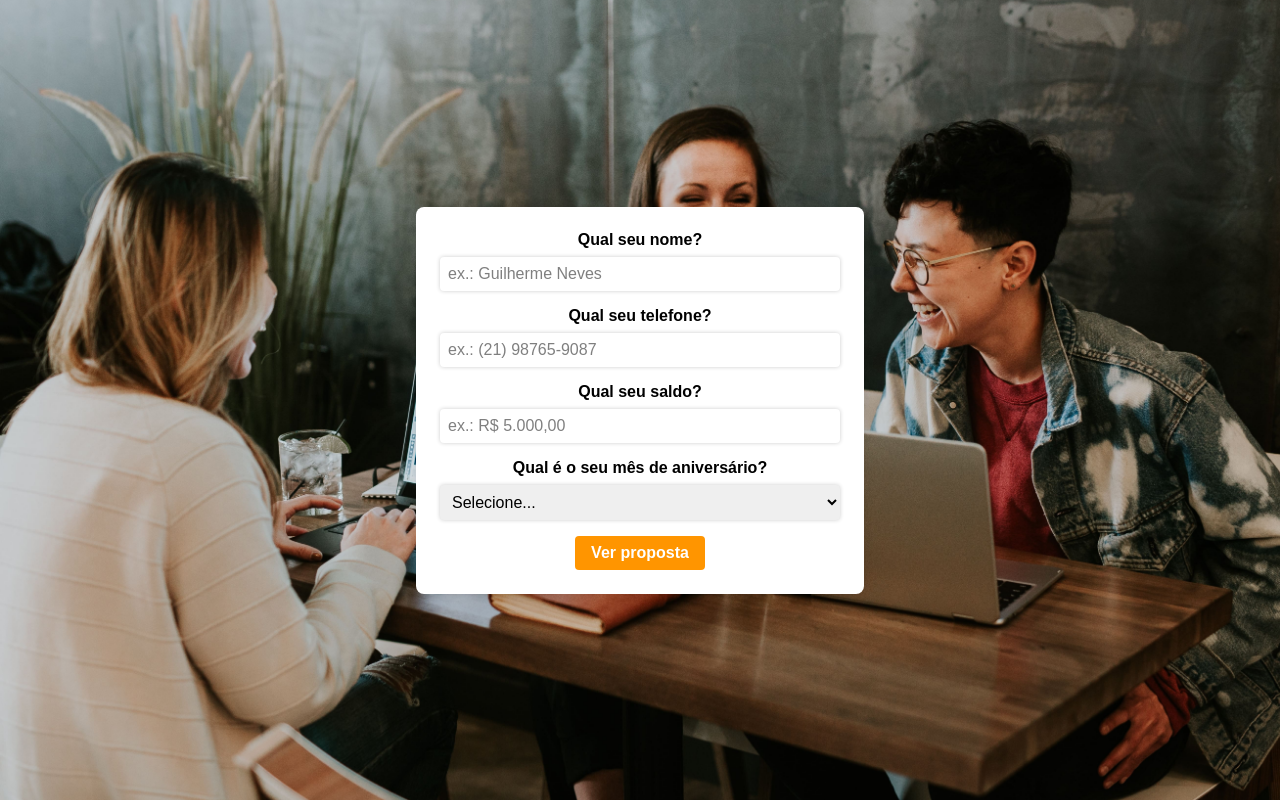
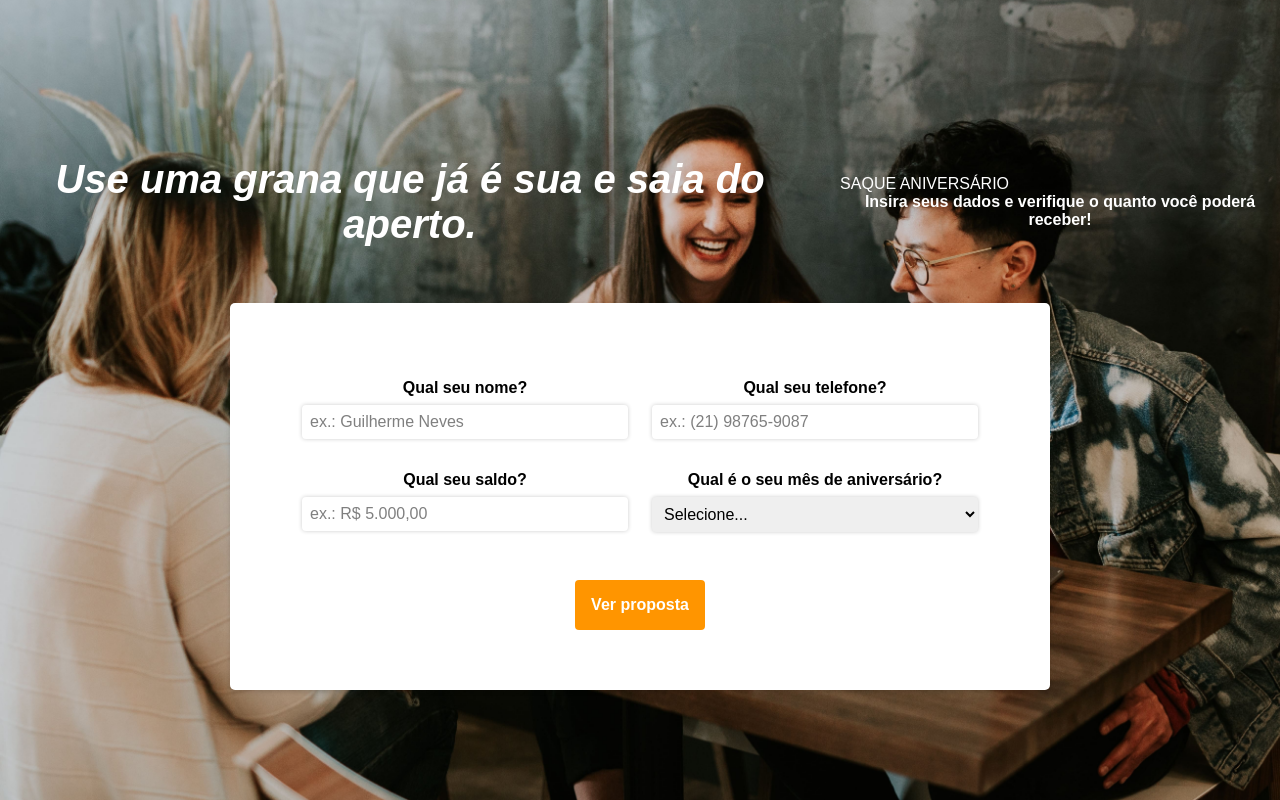
Before and after one commit to CleberTrindade76/ProjetoPB, a React (Create React App) app: page / in a window 1280 px wide. Built offline with nearby package versions, Linux system fonts and the light colour scheme.

Commit message:
Edit FGTS form component styles

```diff
--- a/src/components/Button.tsx
+++ b/src/components/Button.tsx
@@ -11,7 +11,8 @@ const ButtonElement = styled.button`
   font-family: Montserrat, sans-serif;
   font-size: 16px;
   font-weight: bold;
-  padding: 8px 16px;
+  padding: 16px;
+  margin-top: 32px;
   border-radius: 4px;
   border: none;
   cursor: pointer;
--- a/src/components/Input.tsx
+++ b/src/components/Input.tsx
@@ -9,6 +9,8 @@ const InputContainer = styled.div`
   display: flex;
   flex-direction: column;
   margin-bottom: 16px;
+  width: -webkit-fill-available;
+  padding: 0px 12px;
 `;
 
 const Label = styled.label`
--- a/src/components/Select.tsx
+++ b/src/components/Select.tsx
@@ -10,6 +10,8 @@ const SelectContainer = styled.div`
   display: flex;
   flex-direction: column;
   margin-bottom: 16px;
+  width: -webkit-fill-available;
+  padding: 0px 12px;
 `;
 
 const Label = styled.label`
--- a/src/pages/Home.tsx
+++ b/src/pages/Home.tsx
@@ -40,19 +40,61 @@ const BackgroundImage = styled.div`
 
 const Content = styled.div`
   display: flex;
+  flex-direction: column;
   justify-content: center;
   align-items: center;
   height: 100%;
-`;
+  width: 100%;
+  `;
 
 const Card = styled.div`
   background-color: #fff;
-  padding: 24px;
-  border-radius: 8px;
-  box-shadow: 0 0 10px rgba(0, 0, 0, 0.1);
-  text-align: center;
-  max-width: 400px;
+  padding: 60px;
+  border-radius: 5px;
+  box-shadow: 0 2px 4px rgba(0, 0, 0, 0.15);
   width: 100%;
+  max-width: 700px;
+  margin-top: 30px;
+  `;
+
+const Row = styled.div`
+  display: flex;
+  place-content: space-between;
+  margin-top: 16px;
+  `;
+
+const StyledText = styled.div`
+  display: flex;
+  flex-direction: row;
+  justify-content: center;
+  align-items: center;
+  margin-top: 20px;
+
+  & > h1 {
+    font-size: 40px;
+    font-style: italic;
+    font-weight: bold;
+    color: #fff;
+    margin-right: 20px;
+    text-align: center;
+  }
+
+  & > div {
+    display: flex;
+    flex-direction: column;
+    justify-content: center;
+    align-items: flex-start;
+  }
+
+  & > div > p {
+    font-size: 16px;
+    color: #fff;
+    margin: 0;
+  }
+
+  & > div > p.bold {
+    font-weight: bold;
+  }
 `;
 
 const Home: React.FC = () => {
@@ -76,11 +118,22 @@ const Home: React.FC = () => {
     <Container>
       <BackgroundImage />
       <Content>
+      <StyledText>
+        <h1>Use uma grana que já é sua e saia do aperto.</h1>
+        <div>
+          <p>SAQUE ANIVERSÁRIO</p>
+          <p className="bold">Insira seus dados e verifique o quanto você poderá receber!</p>
+        </div>
+      </StyledText>
         <Card>
-          <Input label="Qual seu nome?" type="text" placeholder="ex.: Guilherme Neves"/>
-          <Input label="Qual seu telefone?" type="text" placeholder="ex.: (21) 98765-9087"/>
-          <Input label="Qual seu saldo?" type="text" placeholder="ex.: R$ 5.000,00"/>
-          <Select label="Qual é o seu mês de aniversário?" placeholder="Selecione..." options={meses} />
+          <Row>
+            <Input label="Qual seu nome?" type="text" placeholder="ex.: Guilherme Neves"/>
+            <Input label="Qual seu telefone?" type="text" placeholder="ex.: (21) 98765-9087"/>
+          </Row>
+          <Row>
+            <Input label="Qual seu saldo?" type="text" placeholder="ex.: R$ 5.000,00"/>
+            <Select label="Qual é o seu mês de aniversário?" placeholder="Selecione..." options={meses} />
+          </Row>
           <Button label="Ver proposta" />
         </Card>
       </Content>
```
